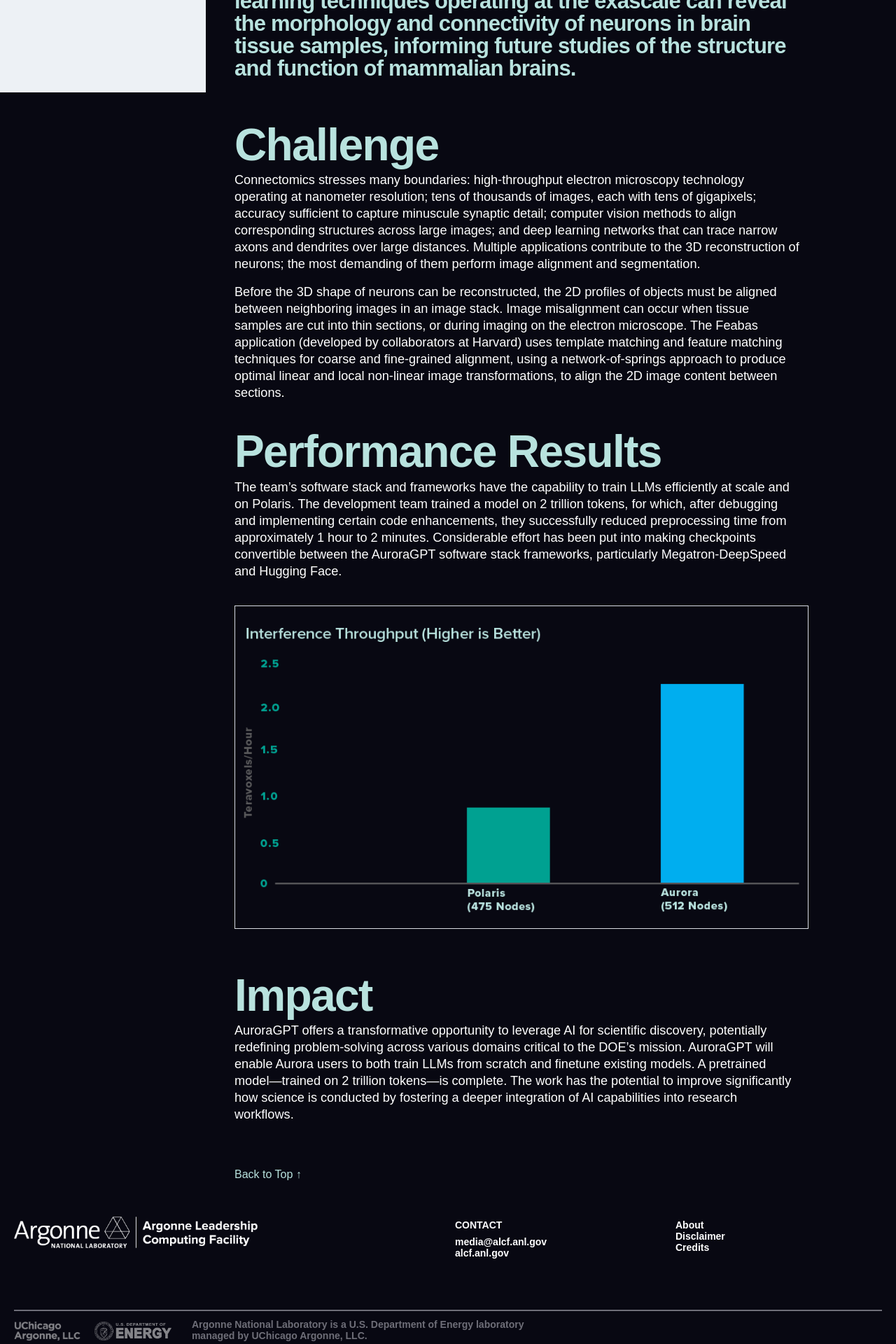
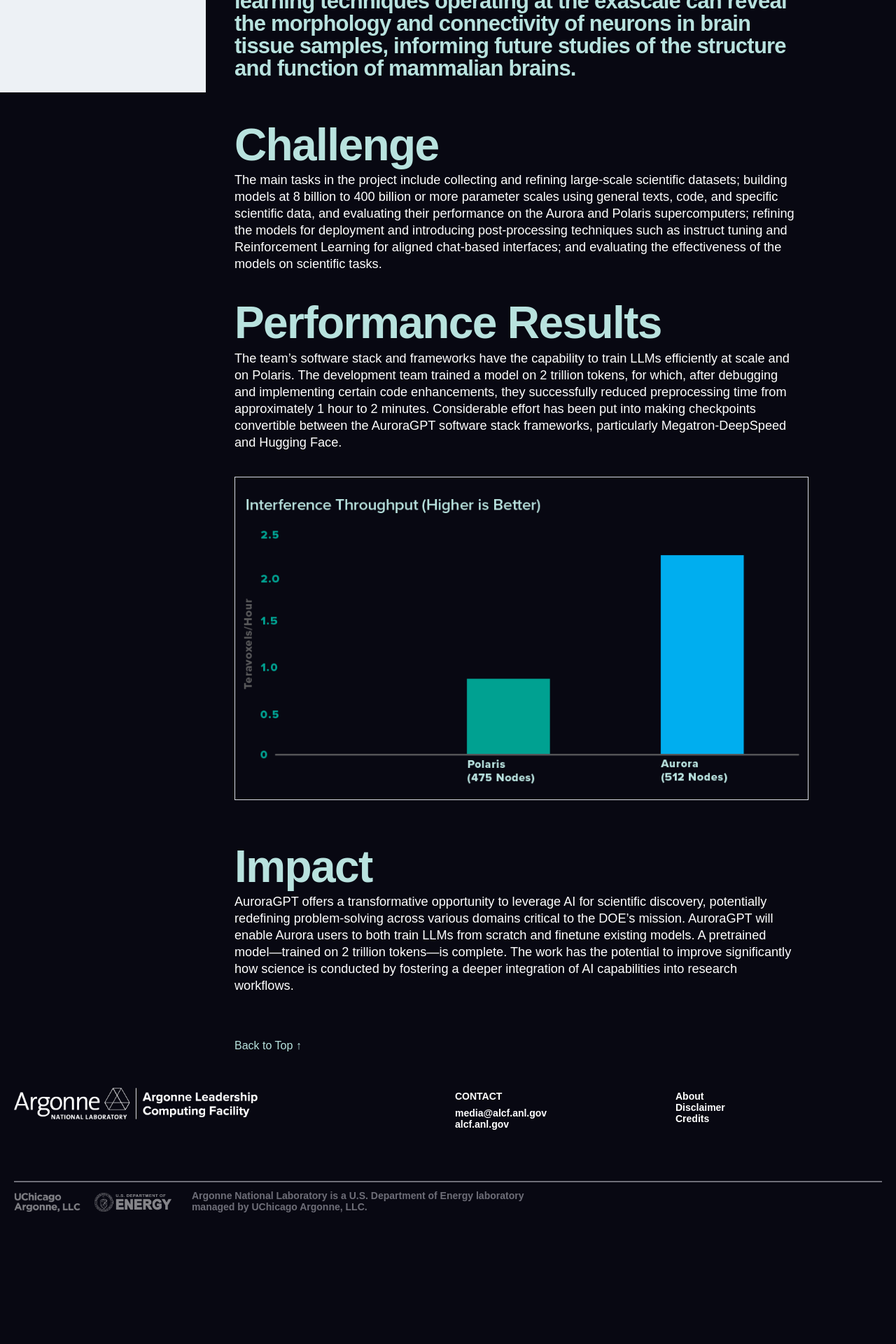
Before and after one commit to argonne-lcf/AR2024, a Jekyll site: the page built from _performancehighlights/auroragpt.md, in a window 1280 px wide. Shown: the part 1212-3132 px from the top of the page at 70% size. Built offline with Jekyll 4.4.1, drawn with Linux system fonts in a browser that asks for light colours; some web fonts are replaced.

Commit message:
Update auroragpt.md
challenge

```diff
--- a/_performancehighlights/auroragpt.md
+++ b/_performancehighlights/auroragpt.md
@@ -22,13 +22,8 @@
 
 # Challenge
 
-Connectomics stresses many boundaries: high-throughput electron microscopy technology
-operating at nanometer resolution; tens of thousands of images, each with tens of gigapixels;
-accuracy sufficient to capture minuscule synaptic detail; computer vision methods to align
-corresponding structures across large images; and deep learning networks that can trace
-narrow axons and dendrites over large distances. Multiple applications contribute to the 3D reconstruction of neurons; the most demanding of them perform image alignment and segmentation.
+The main tasks in the project include collecting and refining large-scale scientific datasets; building models at 8 billion to 400 billion or more parameter scales using general texts, code, and specific scientific data, and evaluating their performance on the Aurora and Polaris supercomputers; refining the models for deployment and introducing post-processing techniques such as instruct tuning and Reinforcement Learning for aligned chat-based interfaces; and evaluating the effectiveness of the models on scientific tasks.
 
-Before the 3D shape of neurons can be reconstructed, the 2D profiles of objects must be aligned between neighboring images in an image stack. Image misalignment can occur when tissue samples are cut into thin sections, or during imaging on the electron microscope. The Feabas application (developed by collaborators at Harvard) uses template matching and feature matching techniques for coarse and fine-grained alignment, using a network-of-springs approach to produce optimal linear and local non-linear image transformations, to align the 2D image content between sections.
 
 # Performance Results
 The team’s software stack and frameworks have the capability to train LLMs efficiently at scale and on Polaris. The development team trained a model on 2 trillion tokens, for which, after  debugging and implementing certain code enhancements, they successfully reduced preprocessing time from approximately 1 hour to 2 minutes. Considerable effort has been put into making checkpoints convertible between the AuroraGPT software stack frameworks, particularly Megatron-DeepSpeed and Hugging Face.
```
